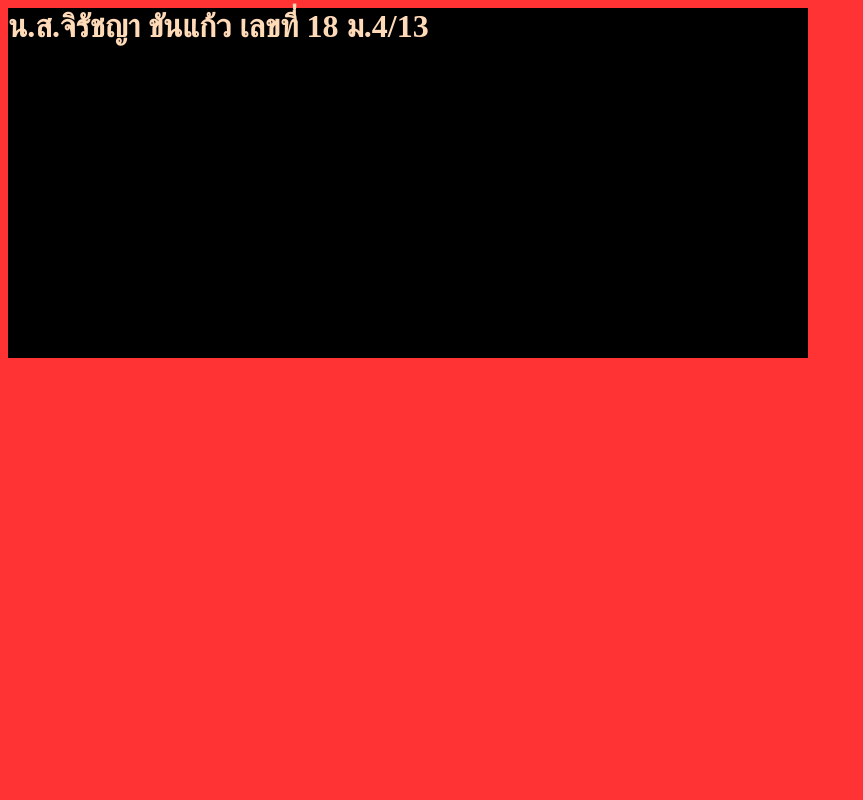
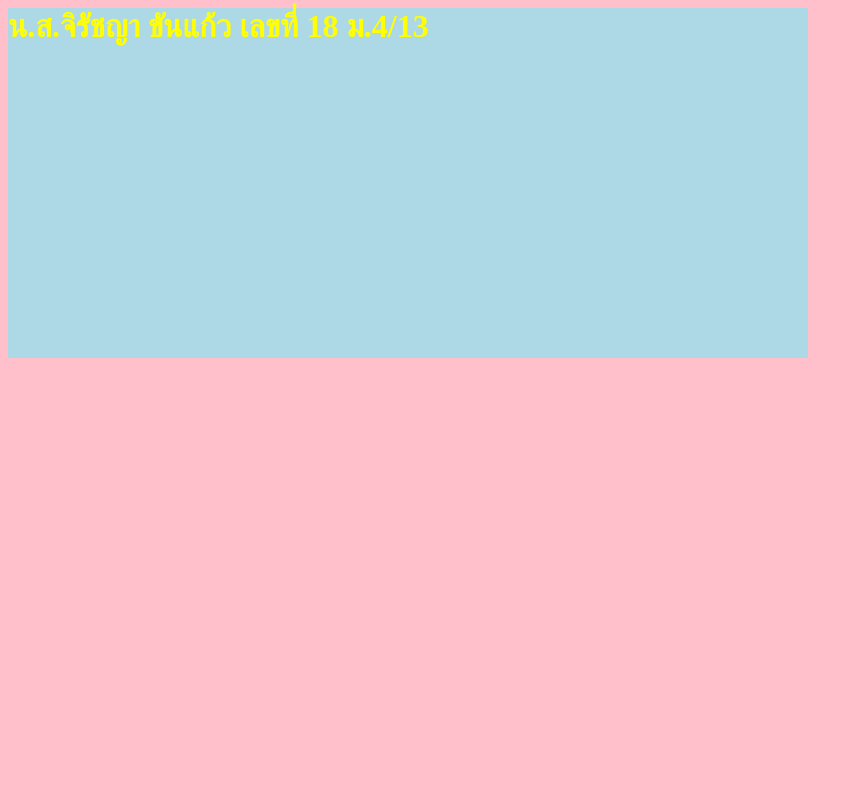
Before and after one commit to Jiratchaya18/mywebsite, a PHP site: page /page2.php in a window 1280 px wide. Shown: the whole page, without its empty margins (0-863 px from the left). Run offline with PHP 8.4, Linux system fonts and the light colour scheme.

Commit message:
Update page2.php

```diff
--- a/page2.php
+++ b/page2.php
@@ -7,13 +7,13 @@
 				height: 350px;
 			}
 			.box{
-				background-color: black;
+				background-color: lightblue;
 			}
                         body{
-                                background-color: #FF3333;
+                                background-color: pink;
 			}
                         h1{
-                                color: #FFDAB9;
+                                color: yellow;
 			}
 		</style>
 	</head>
```
